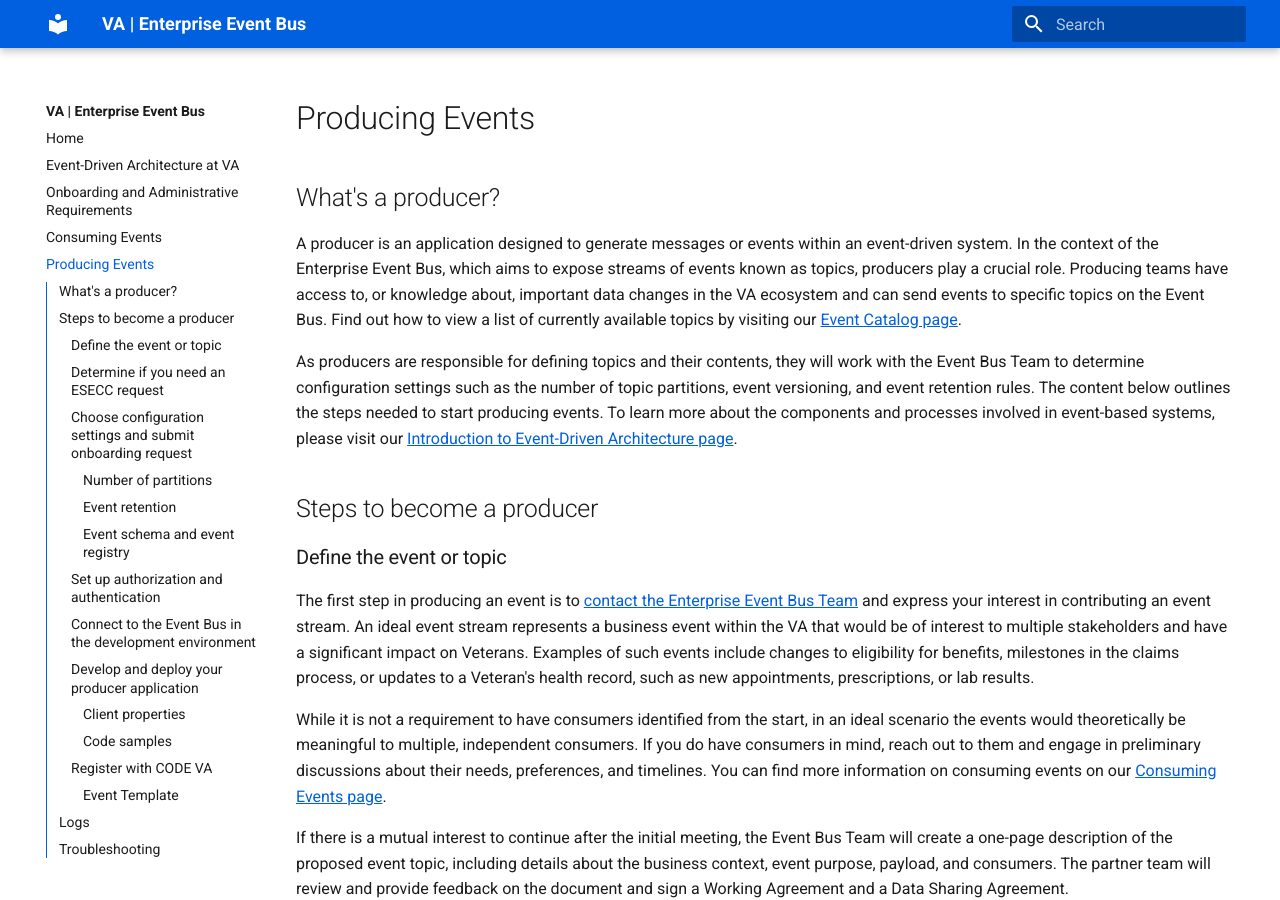
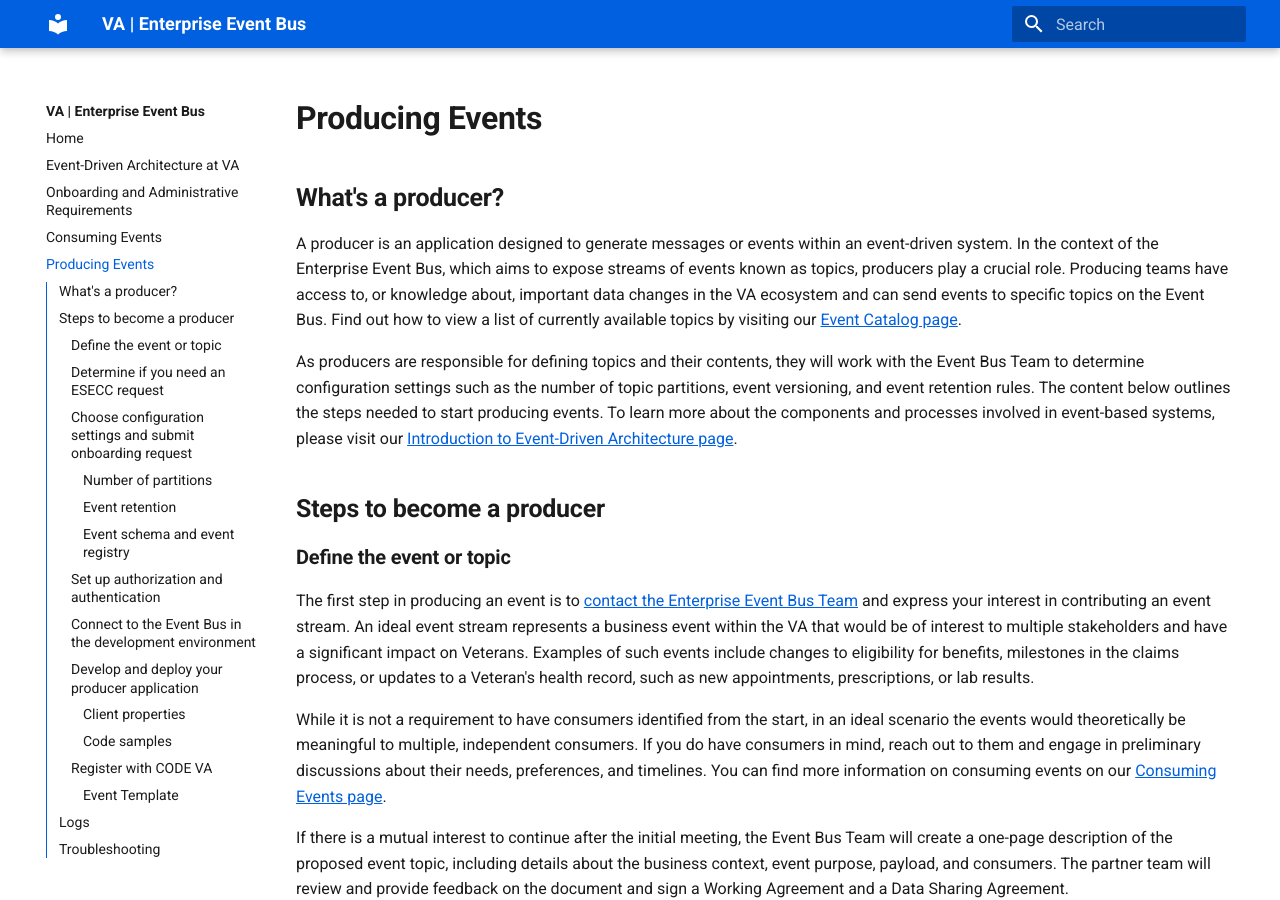
Before and after one commit to department-of-veterans-affairs/ves-event-bus-developer-portal, an MkDocs documentation site: the page built from docs/produce-events.md, in a window 1280 px wide and 900 px high. Built offline with MkDocs 1.6.1 and Material for MkDocs 9.7.7, drawn with Linux system fonts in a browser that asks for light colours.

````diff
--- a/docs/produce-events.md
+++ b/docs/produce-events.md
@@ -2,17 +2,17 @@
 title: Producing Events
 ---
 
-# Producing Events
+# **Producing Events**
 
-## What's a producer?
+## **What's a producer?**
 
 A producer is an application designed to generate messages or events within an event-driven system. In the context of the Enterprise Event Bus, which aims to expose streams of events known as topics, producers play a crucial role. Producing teams have access to, or knowledge about, important data changes in the VA ecosystem and can send events to specific topics on the Event Bus. Find out how to view a list of currently available topics by visiting our [Event Catalog page](./use-events.md).
 
 As producers are responsible for defining topics and their contents, they will work with the Event Bus Team to determine configuration settings such as the number of topic partitions, event versioning, and event retention rules. The content below outlines the steps needed to start producing events. To learn more about the components and processes involved in event-based systems, please visit our [Introduction to Event-Driven Architecture page](./intro-to-eda.md).
 
-## Steps to become a producer
+## **Steps to become a producer**
 
-### Define the event or topic
+### **Define the event or topic**
 
 The first step in producing an event is to [contact the Enterprise Event Bus Team](./get-support.md) and express your interest in contributing an event stream. An ideal event stream represents a business event within the VA that would be of interest to multiple stakeholders and have a significant impact on Veterans. Examples of such events include changes to eligibility for benefits, milestones in the claims process, or updates to a Veteran's health record, such as new appointments, prescriptions, or lab results.
 
@@ -20,44 +20,44 @@ While it is not a requirement to have consumers identified from the start, in an
 
 If there is a mutual interest to continue after the initial meeting, the Event Bus Team will create a one-page description of the proposed event topic, including details about the business context, event purpose, payload, and consumers. The partner team will review and provide feedback on the document and sign a Working Agreement and a Data Sharing Agreement.
 
-### Determine if you need an ESECC request
+### **Determine if you need an ESECC request**
 
 See the [ESECC section on the Administrative Requirements page](./administrative-requirements.md#esecc).
 
-### Choose configuration settings and submit onboarding request
+### **Choose configuration settings and submit onboarding request**
 
 Before creating a topic, you need to consider various Kafka settings. Producing teams must choose appropriate settings based on their specific use case and technical requirements. From a logistical perspective, the Event Bus Team will handle the initial creation of the topic using the Kafka CLI and make it available for production.
 
-#### Number of partitions
+#### **Number of partitions**
 
 Partitions in Kafka serve as the primary unit of storage within a topic, with each partition containing a subset of events. Determining the number of partitions is crucial, as it has implications for storage, scalability, replication, and message movement. To learn more about reasonable defaults, and other partition-related concerns, read our [guidance on topics and partitions (must be part of VA GitHub organization to view)](https://github.com/department-of-veterans-affairs/VES/blob/master/research/Event%20Bus/Engineering/ADR/ADR%20Kafka%20Partitions.md).
 
-#### Event retention
+#### **Event retention**
 
 Event retention refers to how long an event exists within Kafka and remains available for consumption. This setting would be especially important to consumers who need to be prepared to handle missed events before they expire. For additional information and discussion, see the section about Retention in our [Event Design Architectural Decision Record (must be part of VA GitHub organization to view)](https://github.com/department-of-veterans-affairs/VES/blob/master/research/Event%20Bus/Engineering/ADR/ADR%20event%20design.md).
 
-#### Event schema and event registry
+#### **Event schema and event registry**
 
 The Event Bus utilizes the [Confluent Schema Registry](https://docs.confluent.io/platform/7.5/schema-registry/fundamentals/index.html#sr-key-concepts) to store schemas and their versions. Avro is used to define the schema format. Producers must submit an event schema representing the event payload in Avro format as part of the onboarding process. Producers must also use [Apache Avro](https://avro.apache.org/) to serialize data onto the Event Bus so that the event schema, and the data contract it represents, is enforced. Additionally, producers should consider event versioning, which involves planning how schemas will evolve. Event versions are governed by the compatibility type setting, which determines allowed schema changes and how consumers interact with different versions. For most producers, we recommend using the `BACKWARD` compatibility type. For more information, see our [article about the Confluent Schema Registry (must be part of VA GitHub organization to view)](https://github.com/department-of-veterans-affairs/VES/blob/master/research/Event%20Bus/Engineering/ADR/ADR%20schema%20registry.md), and our [article about schema versioning (must be part of VA GitHub organization to view)](https://github.com/department-of-veterans-affairs/VES/blob/master/research/Event%20Bus/Engineering/ADR/ADR%20schema%20versioning.md).
 
 Once the producing team has communicated their decisions about the event schema, the Event Bus team will create the topic, along with the schema, and notify the producing team when everything is ready for use.
 
-### Set up authorization and authentication
+### **Set up authorization and authentication**
 
 To produce messages to specific topics on the Event Bus, producers need to be authenticated and have the appropriate permissions. The Event Bus MSK cluster is only accessible from the VA Network, and we use AWS IAM (Identity and Access Management) Roles and Policies to control access to different resources. If your producing application is within the AWS environment, please inform us of the IAM Role(s) or IAM User(s) to which we should grant access. We will then set up the corresponding IAM Policies on our end and assign a named role for producers to authenticate with AWS MSK in their application code. If your producing application is outside of the AWS environment, we will request an IAM User to be created on your behalf. You will then be able to access the requested topic(s) using those credentials.
 
-### Connect to the Event Bus in the development environment
+### **Connect to the Event Bus in the development environment**
 
 Once the authentication and authorization steps have been completed, you will be able to connect to the Event Bus MSK cluster using the Kafka bootstrap server addresses and port numbers available in the Event Catalog. The following ports are open for consumers and producers that are authenticated with AWS IAM:
 
 * 9098 (for access from AWS)
 * 9198 (for access from outside of AWS)
 
-### Develop and deploy your producer application
+### **Develop and deploy your producer application**
 
 Many programming languages and frameworks offer libraries designed to interact with Kafka. To ensure full compatibility with the Event Bus, your code needs to authenticate with the AWS MSK cluster using the assigned role provided during the onboarding process. Additionally, producers should reference the Confluent Schema Registry and use the created schema to serialize messages in Avro.
 
-#### Client properties
+#### **Client properties**
 
 To connect to the Event Bus, producers in **all programming languages** will need to set these properties:
 
@@ -80,7 +80,7 @@ Depending on the language client used, additional properties may also be needed
 | auto.register.schemas | false | Specify if the serializer should attempt to register the schema with the Schema Registry. | If set to true, the producer will attempt to register a new schema rather than using an existing one in the registry. Since writes to the Event Bus schema registry are blocked for unauthorized applications, this will result in an error which prevents the producer from producing events. |
 | schema.registry.url | Event Bus schema registry endpoint. This will vary depending on the environment (dev, prod, etc.). | Comma-separated list of URLs for Schema Registry instances that can be used to register or look up schemas. | |
 
-#### Code samples
+#### **Code samples**
 
 !!! info
     Expand the sections below to see producer code examples in Java and Ruby. To see the samples in context, please check out the [`ves-event-bus-sample-code` repository (must be part of VA GitHub organization to view)](https://github.com/department-of-veterans-affairs/ves-event-bus-sample-code).
@@ -225,7 +225,7 @@ Depending on the language client used, additional properties may also be needed
     end
     ```
 
-### Register with CODE VA
+### **Register with CODE VA**
 
 [CODE VA (must be on VA network to view)](https://code.va.gov/) is a software catalog that houses information about software entities from across VA. Once you have your producer application up and running, it's important to register with the catalog to ensure that both current and future consumers can discover your event and access its details.
 
@@ -237,7 +237,7 @@ To register your event with CODE VA:
 2. Populate the `catalog-info.yaml` file with an `Event` Backstage entity based on the template below.
 3. Once your `catalog-info.yaml` file has been committed it will be automatically processed and the event will be viewable on [CODE VA (must be on the VA network to view)](https://code.va.gov/) within a few hours. If you would like the event to display quicker, follow the [Backstage documentation on the default method for adding entries to the catalog](https://backstage.io/docs/features/software-catalog/#adding-components-to-the-catalog).
 
-#### Event Template
+#### **Event Template**
 
 ``` { .yaml .copy }
 apiVersion: backstage.io/v1alpha1
@@ -301,12 +301,12 @@ Here is some additional information on the individual fields:
 
 The `catalog.yaml` file will be validated against [this JSON schema (must be part of VA GitHub organization to view)](https://github.com/department-of-veterans-affairs/ves-event-bus-backstage-plugins/blob/main/plugins/event-kind-backend/src/schema/Event.schema.json). The required `spec.schema`, `spec.schemaCompatibilityMode`, and `spec.topics.brokerAddresses` fields included in this JSON schema will be auto-populated and should not be included in the `catalog-info.yaml` file. The optional `spec.averageDailyEvents` field will also be auto-populated and should not be included in the `catalog-info.yaml` file.
 
-## Logs
+## **Logs**
 
 Logs are stored within a LightHouse Delivery Infrastructure (LHDI) AWS S3 bucket. Only LHDI admins with AWS access can access this bucket and its content. Although producers and consumers will not have access to the S3 bucket directly, logs are available via [LHDI's Datadog instance (must have VA LightHouseDI DataDog access to view)](https://lighthousedi.ddog-gov.com/).
 
 Datadog is a monitoring and analytics tool that is used within the VA. LHDI team members are admins within the Datadog space where the Event Bus metrics and logs are available. To request access to Datadog, complete the HelpDesk form on the ServiceNow Portal at [ECC (Enterprise Command Center) Monitoring Services - your IT Service Portal (must be on the VA network to view)](https://gcc02.safelinks.protection.outlook.com/?url=https%3A%2F%2Fyourit.va.gov%2Fva%3Fid%3Dsc_cat_item%26sys_id%3D4cdf488b1ba4fcd412979796bc4bcb74&data=05%7C01%7C%7Ccb701e4e7fc944b6041308dbeacea9aa%7Ce95f1b23abaf45ee821db7ab251ab3bf%7C0%7C0%7C638361945550254440%7CUnknown%7CTWFpbGZsb3d8eyJWIjoiMC4wLjAwMDAiLCJQIjoiV2luMzIiLCJBTiI6Ik1haWwiLCJXVCI6Mn0%3D%7C3000%7C%7C%7C&sdata=sJfq3j8vnXwdtuQrfY%2FBaRttaqyOpKA6X17O8TMK9ug%3D&reserved=0).
 
-## Troubleshooting
+## **Troubleshooting**
 
 If you have questions or run into difficulties with any of these steps, please [contact the Enterprise Event Bus Team](get-support.md).
````
